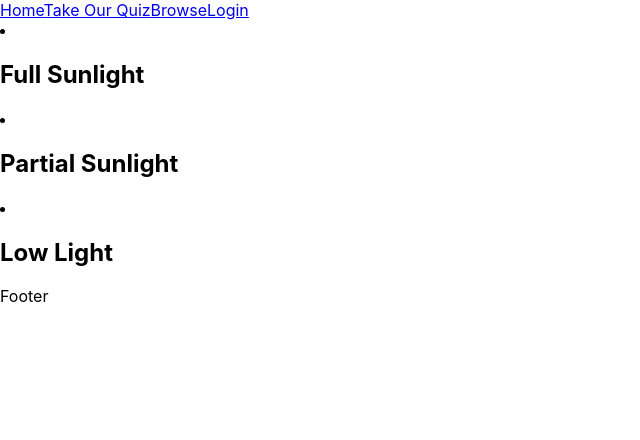
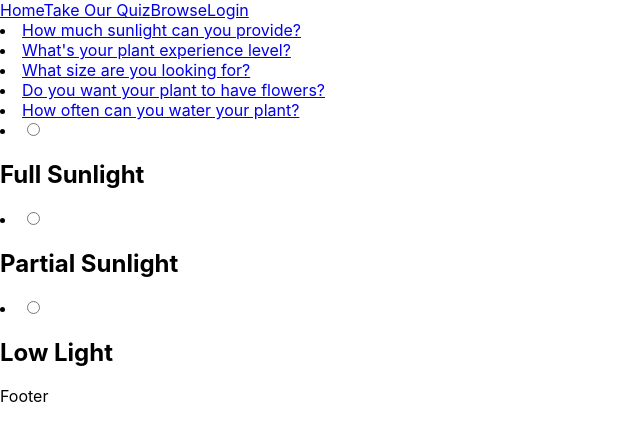
Before and after one commit to natcuya/plant-pal, a React (Create React App) app: page /question/1 in a window 1280 px wide. Shown: the top 440 px of the page, without its empty margins (0-640 px from the left). Built offline with nearby package versions, Linux system fonts and the light colour scheme.

Commit message:
answer option

```diff
--- a/src/App.js
+++ b/src/App.js
@@ -37,12 +37,16 @@ renderQuizQuestionRoutes(){
             key={path}
             path={path}
             render={routeProps => {
+              const { answerId } = routeProps.match.params
+            const answer = findAnswers(answers, answerId) || {}
+            const question = findQuestion(questions, answer.questionId)
               const { questionId } = routeProps.match.params
               const answersForQuestion = getAnswersForQuestion(answers, questionId)
               return (
                 <QuizList
                   {...routeProps}
                   answers={answersForQuestion}
+                  question={question}
                 />
               )
             }}
--- a/src/QuestionList.js
+++ b/src/QuestionList.js
@@ -1,7 +1,8 @@
 import Content from './Content'
 import React, { Component } from 'react'
 import { Route, Link } from 'react-router-dom'
-import {getAnswersForQuestion} from './Quiz-helpers'
+import QuizList from './QuizList'
+import {getAnswersForQuestion, findQuestion} from './Quiz-helpers'
 import QuizQuestion from './dummy-store/QuizQuestion'
 import Answer from './Answer'
 
@@ -22,6 +23,7 @@ export default class QuestionList extends React.Component {
 //commit to github!!!!! once it works commit then make changes
 
     render(){
+
         const questions = QuizQuestion.questions
         const {questionId} = this.props.match.params
         const answers = QuizQuestion.answers
@@ -46,17 +48,16 @@ export default class QuestionList extends React.Component {
                   </li>
                   )}
                   </p>
-                <label htmlFor='answer-select'>
-              Choose An answer:
-            </label>
                 </div>
             <div className='buttons'>
+
             <button tag={Link}
           to='/results' type='submit'>
              Submit
             </button>
             </div>
         </Content>
+        <Answer>zzz</Answer>
          </section>
 
 
--- a/src/QuizList.js
+++ b/src/QuizList.js
@@ -4,32 +4,43 @@ import React, { Component } from 'react'
 import { findAnswers, findQuestion, getAnswersForQuestion} from './Quiz-helpers';
 import QuizQuestion from './dummy-store/QuizQuestion'
 import CircleButton from './CircleButton'
-import QuestionList from './QuestionList';
 //import QuizQuestion
 
 export default class QuizList extends React.Component {
     //will not be props but instead answersForQuestion.map
     render () {
         const {questionId } = this.props.match.params
+        const {answerId } = this.props.match.params
         const answers = QuizQuestion.answers
         const questions = QuizQuestion.questions
+        const answer = findAnswers(answers, answerId) || {}
         const answersForQuestion = getAnswersForQuestion(answers, questionId)
+        const question = findQuestion(questions, answer.questionId)
+        return (
 
-        return (
+
       <section className='QuizList'>
+          {questions.map( question =>
+           <li key={question.id}>
+          <Link to={`/question/${question.id}`}>
+            {question.info}
+            </Link>
+           </li>
+
+          )}
             {answersForQuestion.map(answer =>
             <li key={answer.id}>
+                <input type ="radio" />
               <Answer
                 id={answer.id}
                 content={answer.content}
               />
+
             </li>
          )}
       </section>
          )
          }
-
-
         }
   //Here is where I should implement dummystore - not app.js,
   //instead of being a function - should be a class- can use this.props.match.params
```
